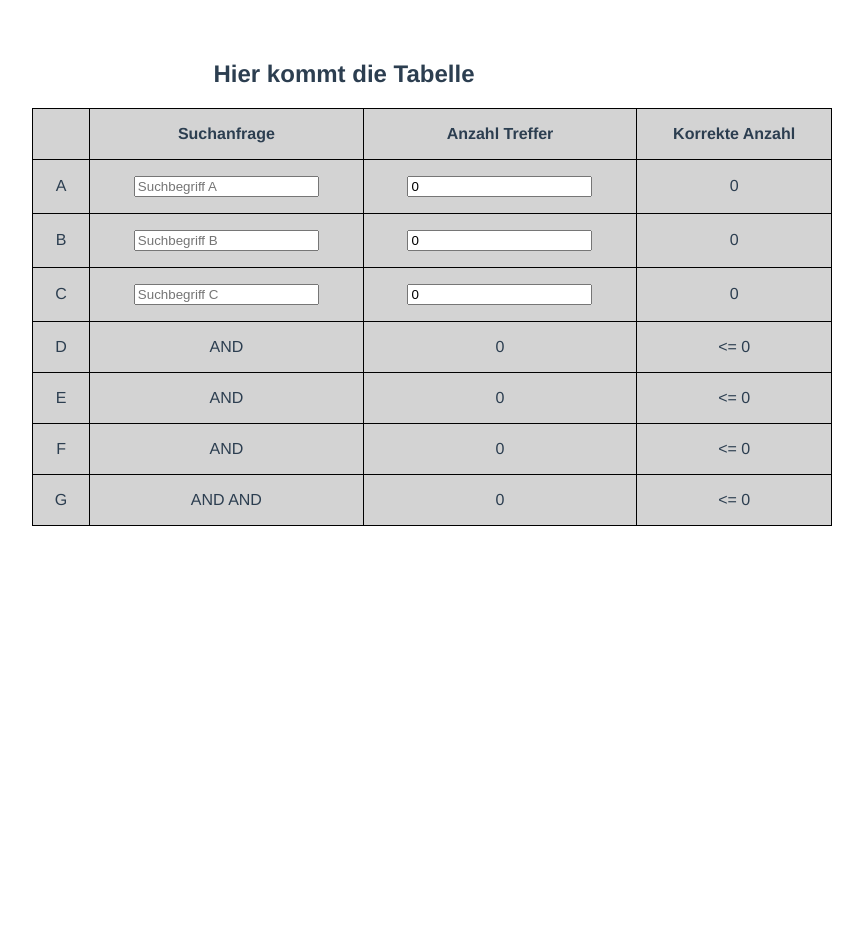
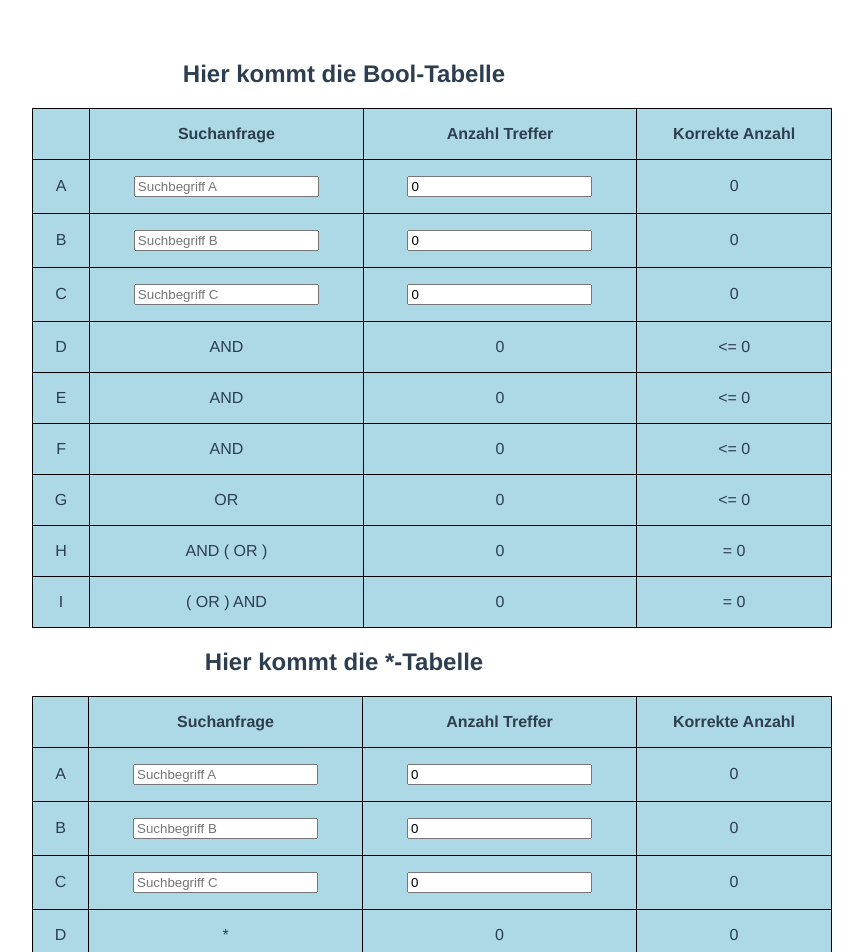
Before and after one commit to pushin-edi/fhgr_pk1, a Vue app: page / in a window 1280 px wide. Shown: the top 952 px of the page, without its empty margins (296-1159 px from the left). Before the commit the page ends 800 px from the top, so only its background shows below. Built offline with nearby package versions, Linux system fonts and the light colour scheme.

Commit message:
wildcard basis erstellt

```diff
--- a/src/App.vue
+++ b/src/App.vue
@@ -1,7 +1,7 @@
 <template>
   <div id="app">
     <div>
-        <h2>Hier kommt die Tabelle</h2>
+        <h2>Hier kommt die Bool-Tabelle</h2>
         <table>
             <tr>
                 <th></th>
@@ -27,33 +27,73 @@
               <td><input v-model.number="hitC" type="number" placeholder="Anzahl Treffer"></td>
               <td>{{hitC}}</td>
             </tr>
-            <tableRow letter="D" :inputTermA="termA" :inputHitA="hitA" bool1="AND" :inputTermB="termB" :inputHitB="hitB" bool2="" :inputTermC="termC" :inputHitC="hitC" comparer="<="></tableRow>
-            <tableRow letter="E" :inputTermA="termA" :inputHitA="hitA" bool1="AND" :inputTermB="termB" :inputHitB="hitB" bool2="" :inputTermC="termC" :inputHitC="hitC" comparer="<="></tableRow>
-            <tableRow letter="F" :inputTermA="termA" :inputHitA="hitA" bool1="" :inputTermB="termB" :inputHitB="hitB" bool2="AND" :inputTermC="termC" :inputHitC="hitC" comparer="<="></tableRow>
-            <tableRow letter="G" :inputTermA="termA" :inputHitA="hitA" bool1="AND" :inputTermB="termB" :inputHitB="hitB" bool2="AND" :inputTermC="termC" :inputHitC="hitC" comparer="<="></tableRow>
+            <tableRowBool letter="D" :inputTermA="termA" :inputHitA="hitA" bool1="AND" :inputTermB="termB" :inputHitB="hitB" bool2="" :inputTermC="termC" :inputHitC="hitC" comparer="<="></tableRowBool>
+            <tableRowBool letter="E" :inputTermA="termA" :inputHitA="hitA" bool1="" :inputTermB="termB" :inputHitB="hitB" bool2="AND" :inputTermC="termC" :inputHitC="hitC" comparer="<="></tableRowBool>
+            <tableRowBool letter="F" :inputTermA="termA" :inputHitA="hitA" bool1="" :inputTermB="termB" :inputHitB="hitB" bool2="AND" :inputTermC="termC" :inputHitC="hitC" comparer="<="></tableRowBool>
+            <tableRowBool letter="G" :inputTermA="termA" :inputHitA="hitA" bool1="OR" :inputTermB="termB" :inputHitB="hitB" bool2="" :inputTermC="termC" :inputHitC="hitC" comparer="<="></tableRowBool>
+            <tableRowBool letter="H" :inputTermA="termA" :inputHitA="hitA" bool1="AND" :inputTermB="termB" :inputHitB="hitB" bool2="OR" :inputTermC="termC" :inputHitC="hitC" :bracketPair2=true comparer="="></tableRowBool>
+            <tableRowBool letter="I" :inputTermA="termA" :inputHitA="hitA" bool1="OR" :inputTermB="termB" :inputHitB="hitB" bool2="AND" :inputTermC="termC" :inputHitC="hitC" :bracketPair1=true comparer="="></tableRowBool>
 
+        </table>
+        <h2>Hier kommt die *-Tabelle</h2>
+        <table>
+            <tr>
+                <th></th>
+                <th>Suchanfrage</th>
+                <th>Anzahl Treffer</th>
+                <th>Korrekte Anzahl</th>
+            </tr>
+            <tr>
+              <td>A</td>
+              <td><input v-model="termWildA" placeholder="Suchbegriff A"></td>
+              <td><input v-model.number="hitWildA" type="number" placeholder="Anzahl Treffer"></td>
+              <td>{{hitWildA}}</td>
+            </tr>
+            <tr>
+              <td>B</td>
+              <td><input v-model="termWildB" placeholder="Suchbegriff B"></td>
+              <td><input v-model.number="hitWildB" type="number" placeholder="Anzahl Treffer"></td>
+              <td>{{hitWildB}}</td>
+            </tr>
+            <tr>
+              <td>C</td>
+              <td><input v-model="termWildC" placeholder="Suchbegriff C"></td>
+              <td><input v-model.number="hitWildC" type="number" placeholder="Anzahl Treffer"></td>
+              <td>{{hitWildC}}</td>
+            </tr>
+            <tableRowWild rownum="D" :inputTermWildA="termWildA" :inputHitWildA='hitWildA' :inputTermWildB="termWildB" :inputHitWildB='hitWildB' :inputTermWildC="termWildC" :inputHitWildC='hitWildC'></tableRowWild>
         </table>
     </div>
   </div>
 </template>
 
 <script>
-import tableRow from './components/tableRow.vue'
+import tableRowBool from './components/tableRowBool.vue'
+import tableRowWild from './components/tableRowWild.vue'
 
 export default {
   name: 'App',
   data:function(){
     return {
+      // for bool
       termA: "",
       hitA: 0,
       termB: "",
       hitB: 0,
       termC: "",
-      hitC: 0
+      hitC: 0,
+      // for trunc & wildcard
+      termWildA: "",
+      hitWildA: 0,
+      termWildB: "",
+      hitWildB: 0,
+      termWildC: "",
+      hitWildC: 0
     };
   },
   components: {
-    tableRow,
+    tableRowBool,
+    tableRowWild
   }
 }
 </script>
@@ -68,7 +108,7 @@ export default {
   margin-top: 60px;
 }
 table{
-        background-color:lightgray;
+        background-color:lightblue;
         margin-left:20rem;
         border-collapse:collapse;
         width: 800px;
@@ -77,5 +117,6 @@ table{
         padding: 1rem;
         border:solid black 1px;
         margin:0;
+        border-radius: 5px;
     }
 </style>
--- a/src/components/tableRow.vue
+++ b/src/components/tableRowBool.vue
@@ -2,13 +2,31 @@
     <tr>
         <td>{{ zeilenNr }}</td>
         <td>
+            <span v-if="bracketPair1 == true">
+                {{brack1}}
+            </span>
             <span v-if="bool1 != ''">
-                <span v-if="inputTermA != 'Suchbegriff A'"> {{inputTermA}}</span>
+                <span v-if="inputTermA != 'Suchbegriff A'">
+                    {{inputTermA}}
+                </span>
                 {{bool1}}
             </span>
-            <span v-if="inputTermB != 'Suchbegriff B'"> {{inputTermB}} </span>
+            <span v-if="bracketPair2 == true">
+                {{brack2}}
+            </span>
+            <span v-if="inputTermB != 'Suchbegriff B'">
+                {{inputTermB}}
+            </span>
+            <span v-if="bracketPair1 == true">
+                {{brack3}}
+            </span>
             <span v-if="bool2 != ''">
-                <span v-if="inputTermC != 'Suchbegriff C'">{{bool2}} {{inputTermC}}</span>
+                <span v-if="inputTermC != 'Suchbegriff C'">
+                    {{bool2}} {{inputTermC}}
+                </span>
+            </span>
+            <span v-if="bracketPair2 == true">
+                {{brack4}}
             </span>
             </td>
         <td>{{ calc }}</td>
@@ -17,11 +35,15 @@
 </template>
 <script>
 export default {
-    name: 'tableRow',
+    name: 'tableRowBool',
     data:function(){
         return{
             zeilenNr : this.letter,
             korrAnzahl: this.comparer,
+            brack1 : "(",
+            brack2 : "(",
+            brack3 : ")",
+            brack4 : ")"
         }
     },
     props:{
@@ -43,7 +65,9 @@ export default {
         inputHitC: Number,
         bool1: String,
         bool2: String,
-        comparer: String
+        comparer: String,
+        bracketPair1: Boolean,
+        bracketPair2 : Boolean,
     },
     methods:{
 
@@ -93,10 +117,26 @@ export default {
                     return Math.min(this.inputHitA,this.inputHitB,this.inputHitC);
                 }
                 else if (this.bool1 == "AND" && this.bool2 == "OR"){
-                    return Math.min(this.inputHitA,Math.max(this.inputHitB,this.inputHitC));
+                    if (this.bracketPair1 == true ){
+                        return Math.max(Math.min(this.inputHitA,this.inputHitB),this.inputHitC);
+                    }
+                    else if (this.bracketPair2 == true ){
+                        return Math.min(this.inputHitA,Math.max(this.inputHitB,this.inputHitC));
+                    }
+                    else{
+                        return Math.min(this.inputHitA,Math.max(this.inputHitB,this.inputHitC));
+                    }
                 }
                 else if (this.bool1 == "OR" && this.bool2 == "AND"){
-                    return Math.min(this.inputHitA,Math.max(this.inputHitB,this.inputHitC));
+                    if (this.bracketPair1 == true ){
+                        return Math.min(Math.max(this.inputHitA,this.inputHitB),this.inputHitC);
+                    }
+                    else if (this.bracketPair2 == true ){
+                        return Math.max(this.inputHitA,Math.min(this.inputHitB,this.inputHitC));
+                    }
+                    else{
+                        return Math.max(Math.min(this.inputHitA,this.inputHitB),this.inputHitC);
+                    }
                 }
                 else if (this.bool1 == "OR" && this.bool2 == "OR"){
                     return Math.max(this.inputHitA,this.inputHitB,this.inputHitC);
--- /dev/null
+++ b/src/components/tableRowWild.vue
@@ -0,0 +1,57 @@
+<template>
+    <tr>
+        <td>{{ zeilenNr }}</td>
+        <td>{{ findSubstring(inputTermWildA, inputTermWildB, inputTermWildC) }}*</td>
+        <td>{{ calc }}</td>
+        <td>{{ calc }}</td>
+    </tr>
+</template>
+<script>
+export default{
+    name : 'tableRowWild',
+    data:function(){
+        return{
+            zeilenNr : this.rownum,
+        }
+    },
+    props:{
+        rownum : String,
+        inputTermWildA: {
+            type:String,
+            default: "Suchbegriff A"
+        },
+        inputTermWildB: {
+            type:String,
+            default: "Suchbegriff B"
+        },
+        inputTermWildC: {
+            type:String,
+            default: "Suchbegriff C"
+        },
+        inputHitWildA: Number,
+        inputHitWildB: Number,
+        inputHitWildC: Number,
+    },
+    methods:{
+        findSubstring: function(param1, param2, param3){
+            var substring = "";
+            for (var i = 0; i<Math.min(param1.length,param2.length,param3.length); i++){
+                if(param1[i]==param2[i] && param1[i] == param3[i]){
+                    substring += param1[i];
+                }
+            }
+            return substring;
+        }
+    },
+    computed:{
+        calc:function(){
+            console.log("function fired");
+            return Math.max(this.inputHitWildA, this.inputHitWildB, this.inputHitWildC);
+        }
+    }
+
+}
+</script>
+<style scoped>
+
+</style>
```
